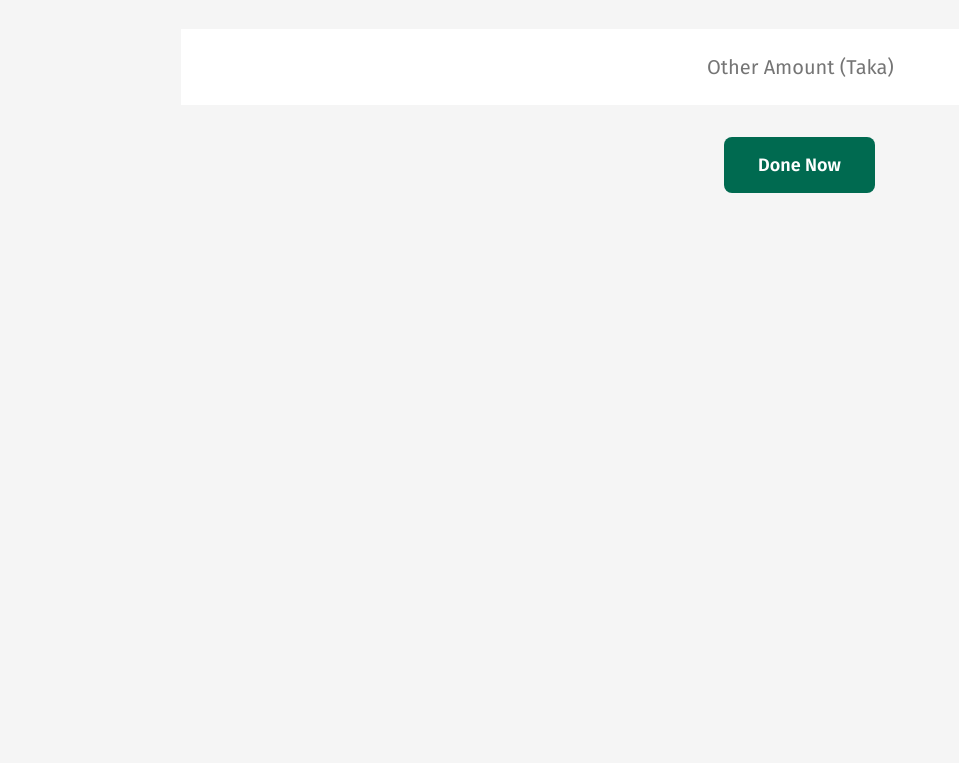
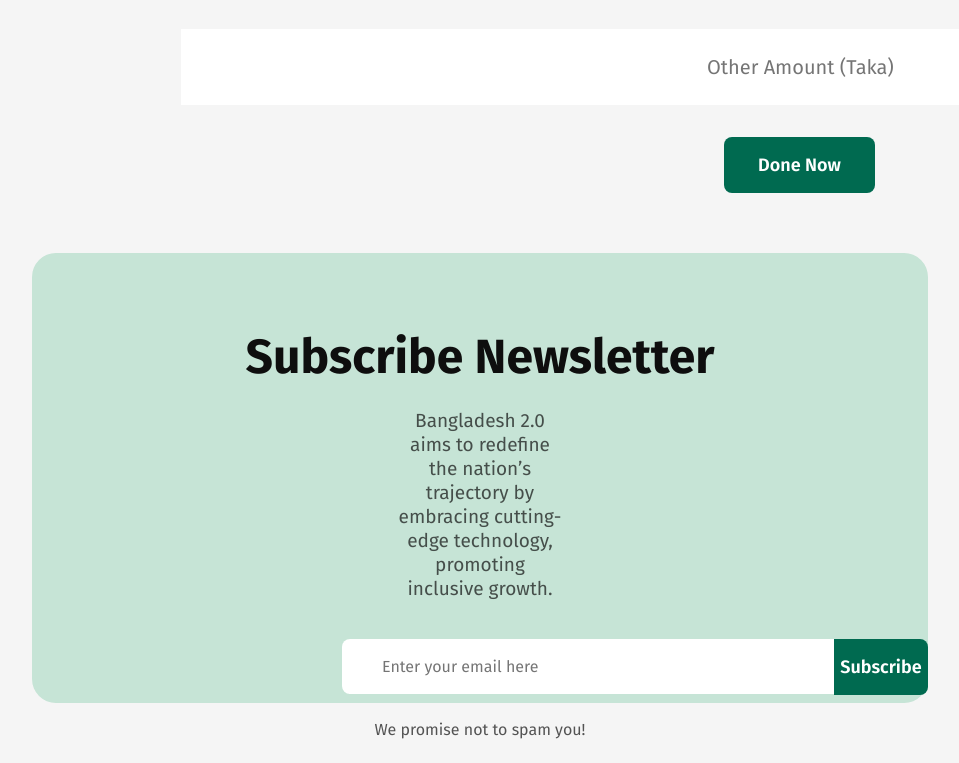
Before and after one commit to shadtanvir/assignment-1, a plain HTML site: page index.html in a window 1280 px wide. Shown: the part 2817-3580 px from the top of the page, without its empty margins (160-1119 px from the left). Before the commit the page ends 3070 px from the top, so only its background shows below. Drawn offline with Linux system fonts and the light colour scheme.

Commit message:
added Newsletter section

```diff
--- a/index.html
+++ b/index.html
@@ -102,6 +102,20 @@
       <input  placeholder="Other Amount (Taka)" type="text">
       <div ><button class="primary-btn dt-btn">Done Now</button></div>
        </section>
+    <section class="newsletter">
+      <div class="nl-content">
+        <div class="nl-header">
+          <h2 class="section-title nl-title">Subscribe Newsletter</h2>
+          <p class="section-subtitle nl-subtitle">Bangladesh 2.0 aims to redefine the nation’s trajectory by embracing cutting-edge technology, promoting inclusive growth.</p>
+        </div>
+        <div class="nl-mail-subscribe">
+         <input type="email" placeholder="Enter your email here">
+          <button class="primary-btn nl-btn">Subscribe</button>
+        </div>
+        <div class="nl-no-spam">We promise not to spam you!</div>
+      </div>
+    </section>
+
 
   </body>
 </html>
--- a/styles/style.css
+++ b/styles/style.css
@@ -272,3 +272,53 @@ section {
   width: 151px;
   height: 56px;
 }
+
+/* Newsletter style */
+.newsletter {
+  padding: 80px 0px;
+  border-radius: 24px;
+  height: 290px;
+  background: rgb(198, 228, 214);
+}
+
+.nl-title {
+  text-align: center;
+}
+.nl-subtitle {
+  padding: 0px 365px;
+  text-align: center;
+}
+.newsletter input {
+  padding-left: 40px;
+  margin-left: 310px;
+  width: 720px;
+  height: 55px;
+  border: none;
+  border-radius: 8px 0px 0px 8px;
+  background: rgb(255, 255, 255);
+  color: rgba(14, 14, 14, 0.3);
+  font-family: Fira Sans;
+  font-size: 16px;
+  font-weight: 400;
+  line-height: 19px;
+  letter-spacing: 0%;
+}
+.nl-btn {
+  border-radius: 0px 8px 8px 0px;
+  background: rgb(0, 106, 80);
+  width: 150px;
+  height: 56px;
+}
+.nl-mail-subscribe {
+  display: flex;
+  margin-bottom: 25px;
+}
+.nl-no-spam {
+  color: rgba(14, 14, 14, 0.7);
+  font-family: Fira Sans;
+  font-size: 16px;
+  font-weight: 400;
+  line-height: 19px;
+  letter-spacing: 0%;
+  text-align: center;
+}
```
